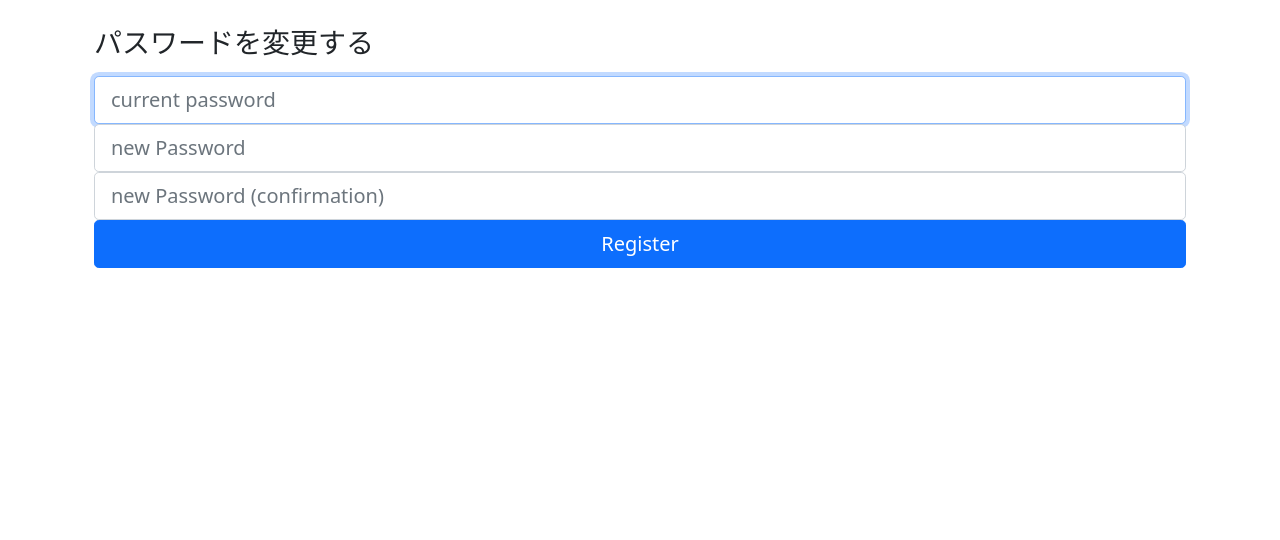
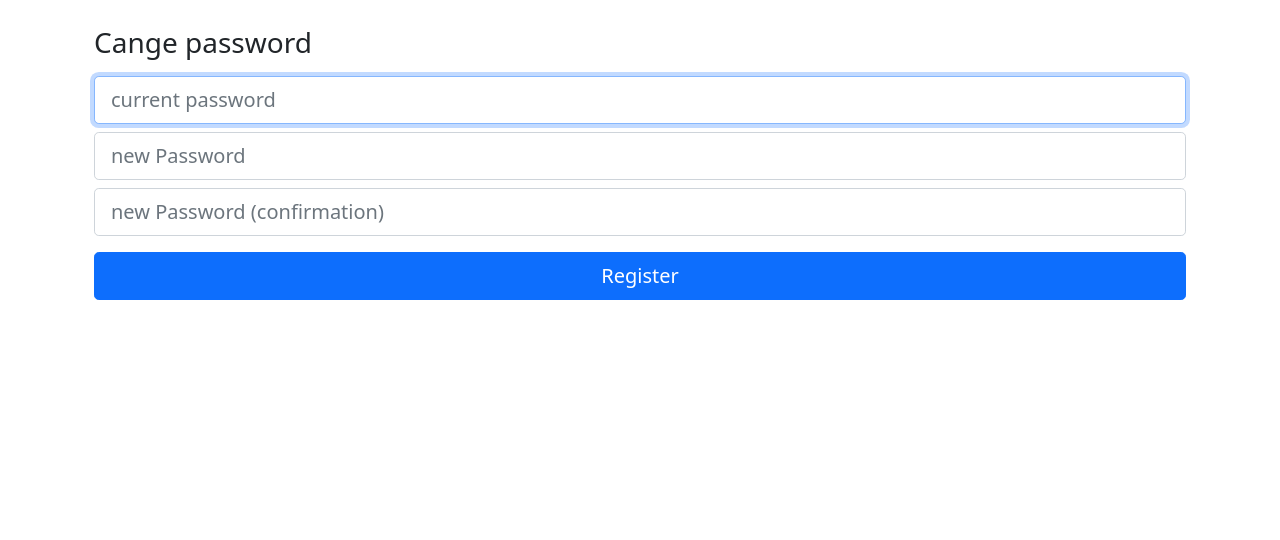
Before and after one commit to ynanigashi/recipebook_search, a Flask app: page /changepw in a window 1280 px wide. Shown: the part 94-634 px from the top of the page. Run offline with Flask 2, Linux system fonts and the light colour scheme; the visitor is signed in with stand-in values (Sample User, id 1); some libraries are stand-ins or nearby versions.

```diff
--- a/app.py
+++ b/app.py
@@ -200,7 +200,8 @@ def changepw():
 
         # Ensure password was submitted
         if not current_pw:
-            return apology("must provide password", 400)
+            flash('current password is required', 'danger')
+            return render_template('changepw.html')
 
         # get current pw hash
         user = get_user_by_id(user_id)
--- a/templates/changepw.html
+++ b/templates/changepw.html
@@ -6,16 +6,16 @@
 
 {% block main %}
     <form action="/changepw" method="post" class="form-signin container-sm">
-        <h1 class="h3 mb-3 fw-normal">パスワードを変更する</h1>
-        <div class="form-group">
+        <h1 class="h3 mb-3 fw-normal">Cange password</h1>
+        <div class="form-group my-2">
             <input autocomplete="off" autofocus class="form-control form-control-lg" name="current_pw" placeholder="current password" type="password">
         </div>
-        <div class="form-group">
+        <div class="form-group my-2">
             <input class="form-control form-control-lg" name="password" placeholder="new Password" type="password">
         </div>
-        <div class="form-group">
+        <div class="form-group my-2">
             <input class="form-control form-control-lg" name="confirmation" placeholder="new Password (confirmation)" type="password">
         </div>
-        <button class="w-100 btn btn-lg btn-primary" type="submit">Register</button>
+        <button class="w-100 btn btn-lg btn-primary my-2" type="submit">Register</button>
     </form>
 {% endblock %}
```
Also changed, not shown: README.md.
